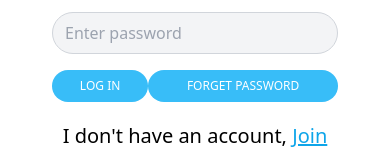
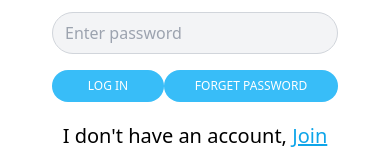
Before and after one commit to AvinashKumar69/Brainly_UI_API, a React (Create React App) app: page /loginpage in a window 390 px wide. Shown: the part 548-703 px from the top of the page. Built offline with nearby package versions, Linux system fonts and the light colour scheme.

Commit message:
Update...

```diff
--- a/src/pages/JoinNowPage.js
+++ b/src/pages/JoinNowPage.js
@@ -55,9 +55,11 @@ const JoinNowPage = () => {
                             <input type="file" id="image" name="profilePicture" placeholder="Photo" className="w-full bg-gray-100 rounded-full border border-gray-300 focus:border-indigo-500 focus:ring-2 focus:ring-indigo-200 text-base outline-none text-gray-700 py-1 px-3 leading-8 transition-colors duration-200 ease-in-out" />
                         </div>
                         <div className='flex flex-row items-start xs:items-center xs:justify-center'>
-                            <button className="xs:text-xs w-28 text-white bg-sky-400 border-0 py-2 px-2 focus:outline-none hover:bg-sky-600 rounded-full text-lg font-medium">
-                                SIGN UP
-                            </button>
+                            <NavLink to='/'>
+                                <button className="xs:text-xs w-28 text-white bg-sky-400 border-0 py-2 px-2 focus:outline-none hover:bg-sky-600 rounded-full text-lg font-medium">
+                                    SIGN UP
+                                </button>
+                            </NavLink>
                         </div>
                     </div>
                 </div>
--- a/src/pages/LoginPage.js
+++ b/src/pages/LoginPage.js
@@ -7,7 +7,7 @@ const LoginPage = () => {
         <section className="text-black barlow-b">
             <div className="px-5 py-5 mx-auto flex flex-wrap">
 
-            <div className="lg:w-2/5 md:w-1/2 md:pr-0 md:text-center lg:pr-0 pr-0 mx-auto lg:flex lg:items-start">
+                <div className="lg:w-2/5 md:w-1/2 md:pr-0 md:text-center lg:pr-0 pr-0 mx-auto lg:flex lg:items-start">
                     <h1 className="title-font font-black text-5xl sm:text-4xl xs:text-2xl xs:text-center"
                         style={{ color: 'rgb(143 211 255)' }}
                     >
@@ -39,9 +39,11 @@ const LoginPage = () => {
                             <input type="autocomplete" id="password" name="password" placeholder='Enter password' className="w-full bg-gray-100 rounded-full border border-gray-300 focus:border-indigo-500 focus:ring-2 focus:ring-indigo-200 text-base outline-none text-gray-700 py-1 px-3 leading-8 transition-colors duration-200 ease-in-out" />
                         </div>
                         <div className='flex flex-row items-center justify-between'>
-                            <button className="xs:text-xs w-28 text-white bg-sky-400 border-0 py-2 px-2 focus:outline-none hover:bg-sky-600 rounded-full text-lg font-medium">
-                                LOG IN
-                            </button>
+                            <NavLink to='/'>
+                                <button className="xs:text-xs w-28 text-white bg-sky-400 border-0 py-2 px-2 focus:outline-none hover:bg-sky-600 rounded-full text-lg font-medium">
+                                    LOG IN
+                                </button>
+                            </NavLink>
                             <button className="xs:text-xs w-56 text-white bg-sky-400 border-0 py-2 px-2 focus:outline-none hover:bg-sky-600 rounded-full text-lg font-medium">
                                 FORGET PASSWORD
                             </button>
```
